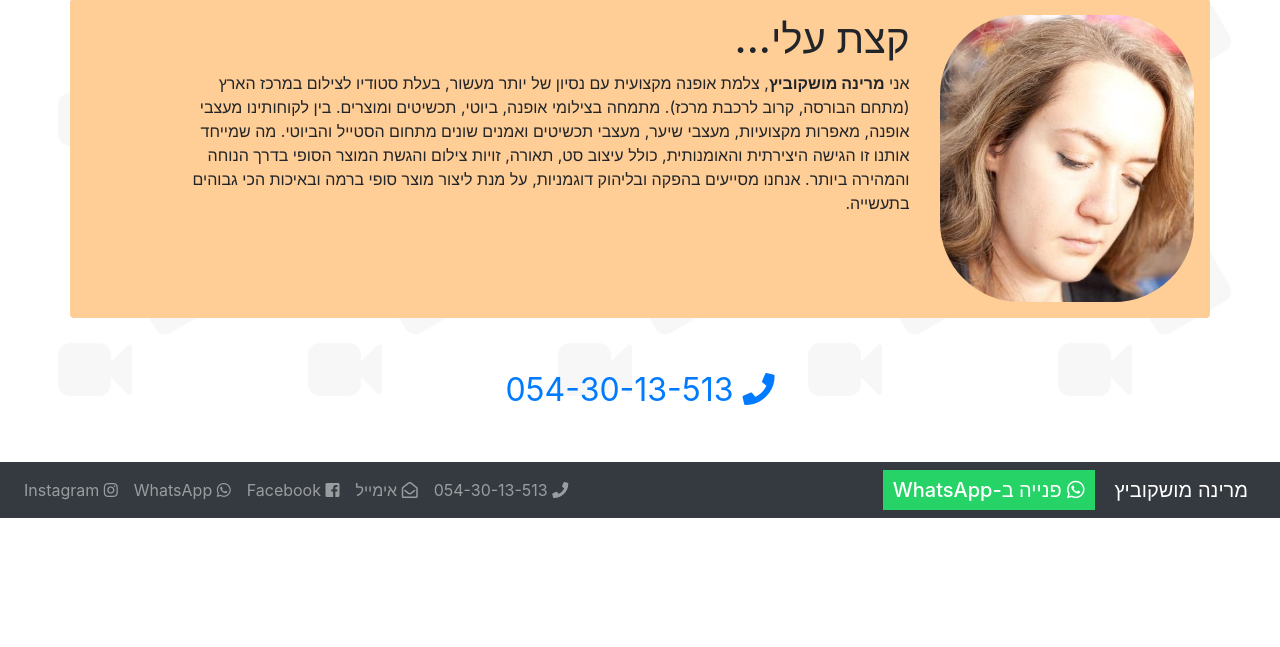
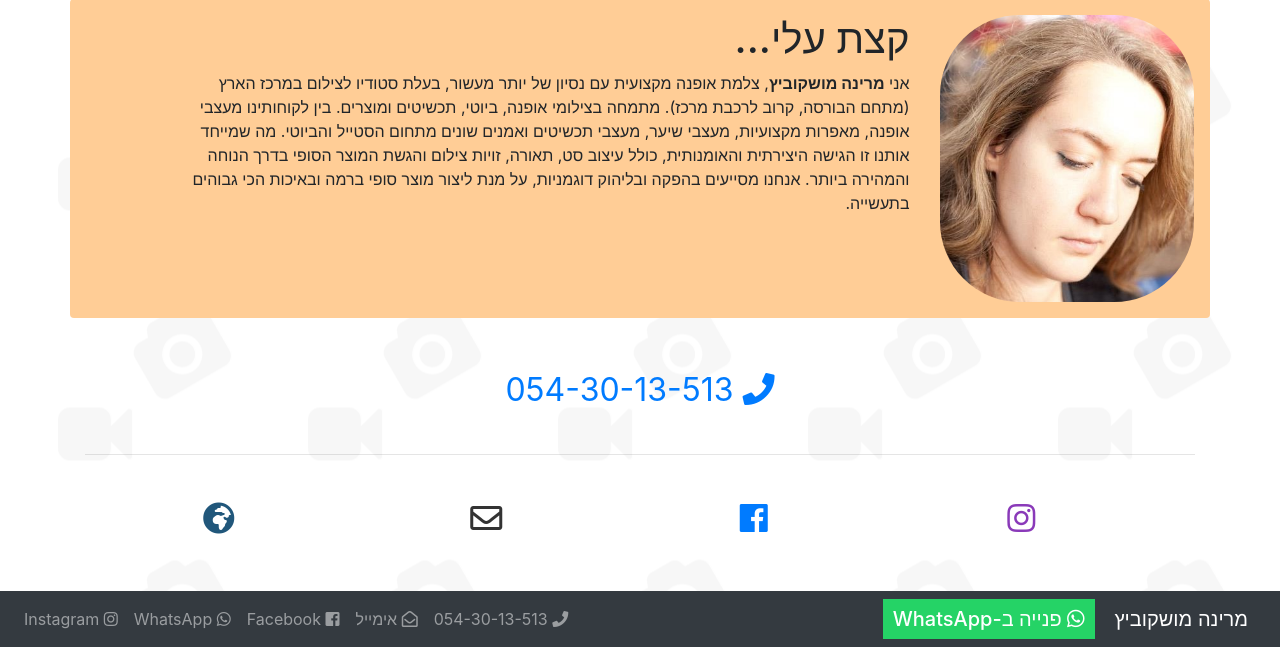
Before and after one commit to sgchris/multashkalp, a PHP site: page / in a window 1280 px wide. Shown: the part 1382-2029 px from the top of the page. Before the commit the page ends 1900 px from the top, so only its background shows below. Run offline with PHP 8.4, Linux system fonts and the light colour scheme; some libraries are stand-ins or nearby versions.

Commit message:
added bottom links

```diff
--- a/assets/styles.css
+++ b/assets/styles.css
@@ -89,3 +89,6 @@ body {
 .categories-bullets button.collapsed .fa-chevron-down {
     display: none;
 }
+.social-links {
+    font-size: 2em;
+}
--- a/index.php
+++ b/index.php
@@ -201,6 +201,27 @@
             </a>
         </div>
         </div>
+
+        <br><hr><br>
+
+        <div class="row rtl">
+            <div class="col-12">
+            <ul class="nav nav-pills social-links">
+                <li style="width: 25%; text-align: center">
+                    <a href="https://www.instagram.com/moshkovich.marina/" target="_blank" title="אינסטוש"><i class="fab fa-instagram" style="color: #8a3ab9;"></i></a>
+                </li>
+                <li style="width: 25%; text-align: center">
+                    <a href="https://www.facebook.com/multashka/photos" target="_blank" title="פייסבוק"><i class="fab fa-facebook"></i></a>
+                </li>
+                <li style="width: 25%; text-align: center">
+                    <a href="mailto:moshkovich.marina@gmail.com" target="_blank" title="אימייל"><i class="far fa-envelope" style="color: #333;"></i></a>
+                </li>
+                <li style="width: 25%; text-align: center">
+                    <a href="https://multashka.com" target="_blank" title="האתר הרשמי - פורטפוליו מלא"><i class="fa fa-globe-africa" style="color: #21577b;"></i></a>
+                </li>
+            </ul>
+            </div>
+        </div>
     </div>
 
     <!-- bottom footer -->
```
